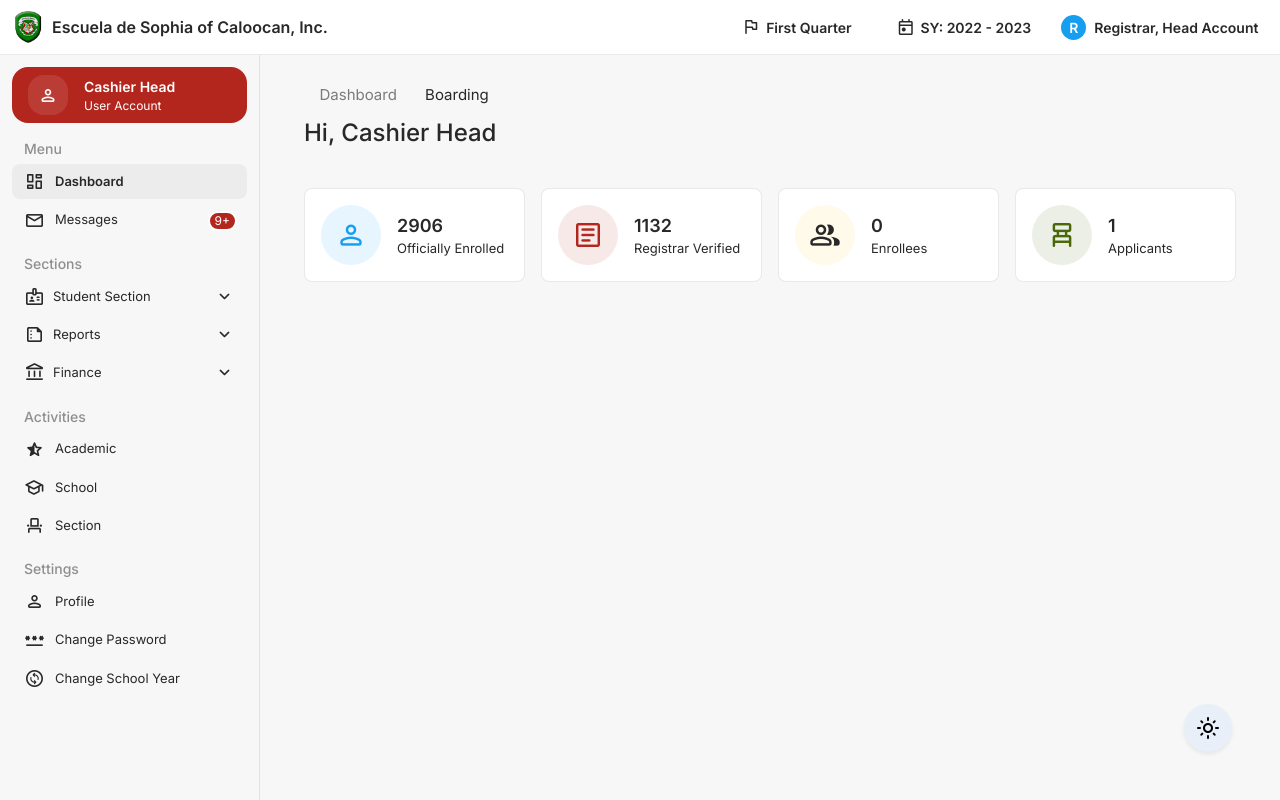
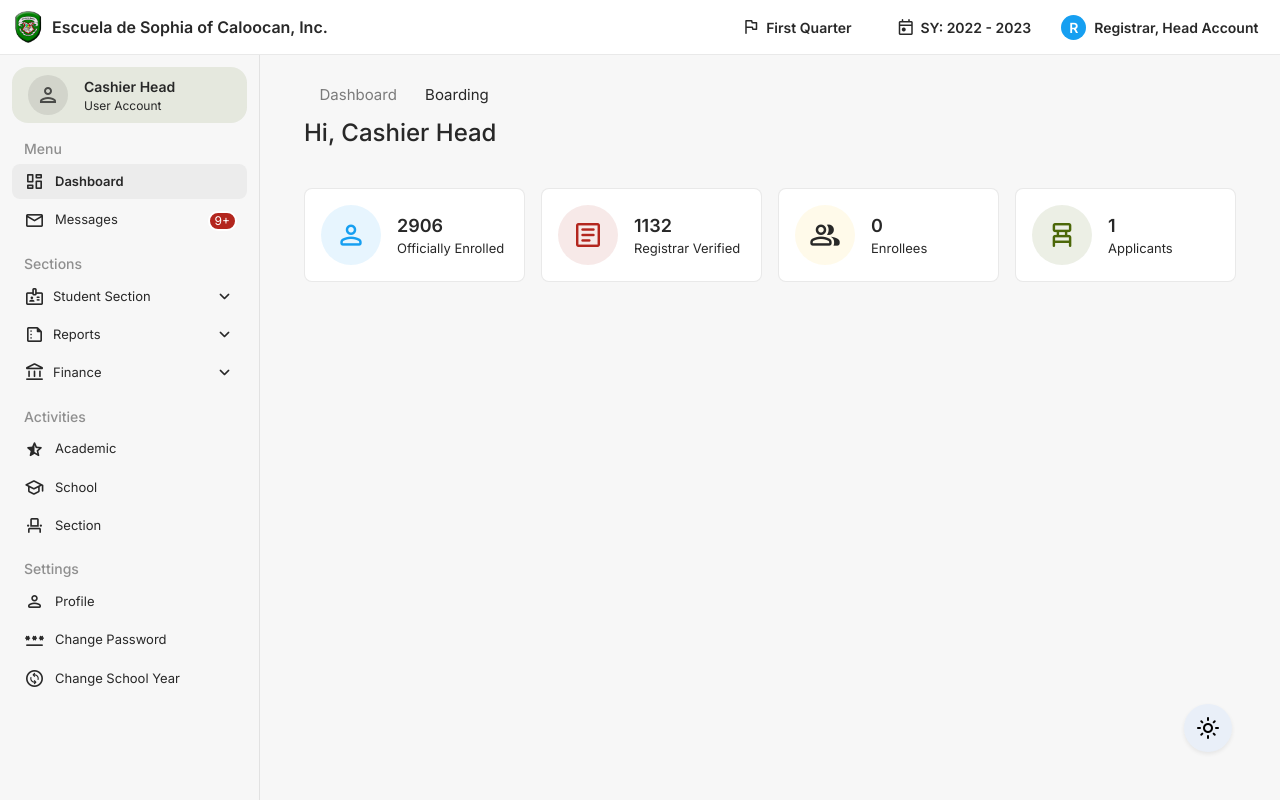
Before and after one commit to gocloud-inc/academe-workspaces-template, a website: page cashier.html in a window 1280 px wide. Drawn offline with nearby package versions, Linux system fonts and the light colour scheme.

Commit message:
ui fixes

```diff
--- a/cashier.html
+++ b/cashier.html
@@ -53,7 +53,7 @@
                             <li><a class="dropdown-item" href="settings.html"><span class="material-symbols-rounded">settings</span>Settings</a></li>
                             <li><a class="dropdown-item" href="#"><span class="material-symbols-rounded">contact_support</span>Contact Support</a></li>
                             <li><a class="dropdown-item" href="#"><span class="material-symbols-rounded">admin_panel_settings</span>User Department</a></li>
-                            <li><a class="dropdown-item" href="student-login.html"><span class="material-symbols-rounded">logout</span>Logout</a></li>
+                            <li><a class="dropdown-item" href="src/auth/student-login.html"><span class="material-symbols-rounded">logout</span>Logout</a></li>
                         </ul>
                     </li>
                 </ul>
@@ -63,9 +63,9 @@
         <aside id="aside">
             <ul class="side-menu">
                 <li class="side-item">
-                    <div class="d-flex align-items-center background-color-danger rounded-4 gap-3 py-2 px-3">
-                        <div class="initial-circle-sm rounded-4 background-accent-light">
-                            <span class="material-symbols-rounded">person</span>
+                    <div class="d-flex align-items-center background-accent-success rounded-4 gap-3 py-2 px-3">
+                        <div class="initial-circle-sm circle background-accent-dark">
+                            <span class="material-icons-outlined">person</span>
                         </div>
                         <div class="me-auto">
                             <div class="font-size-14 font-weight-600">Cashier Head</div>
```
Also changed, not shown: registrar.html (+3 -3 lines).
